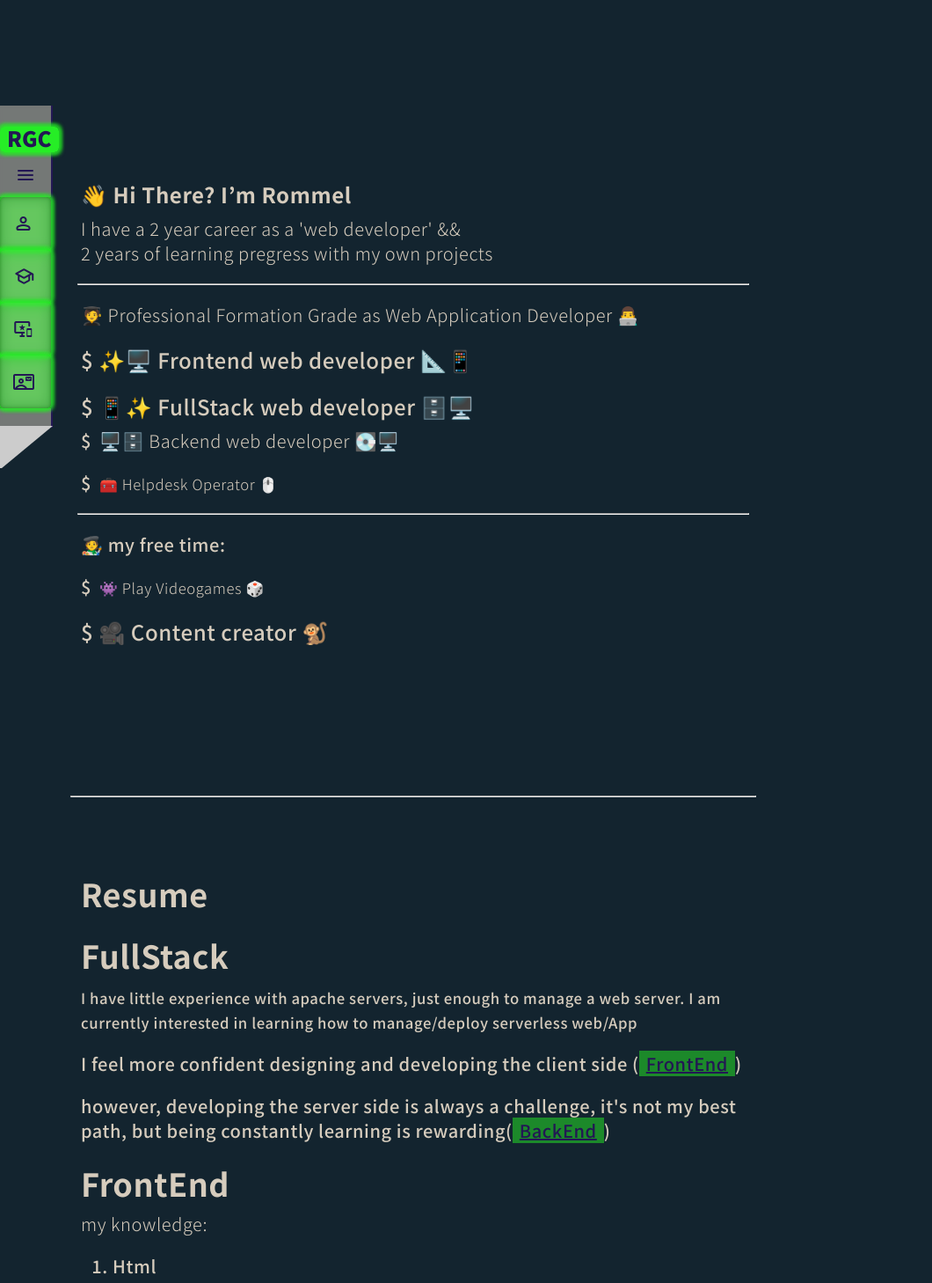
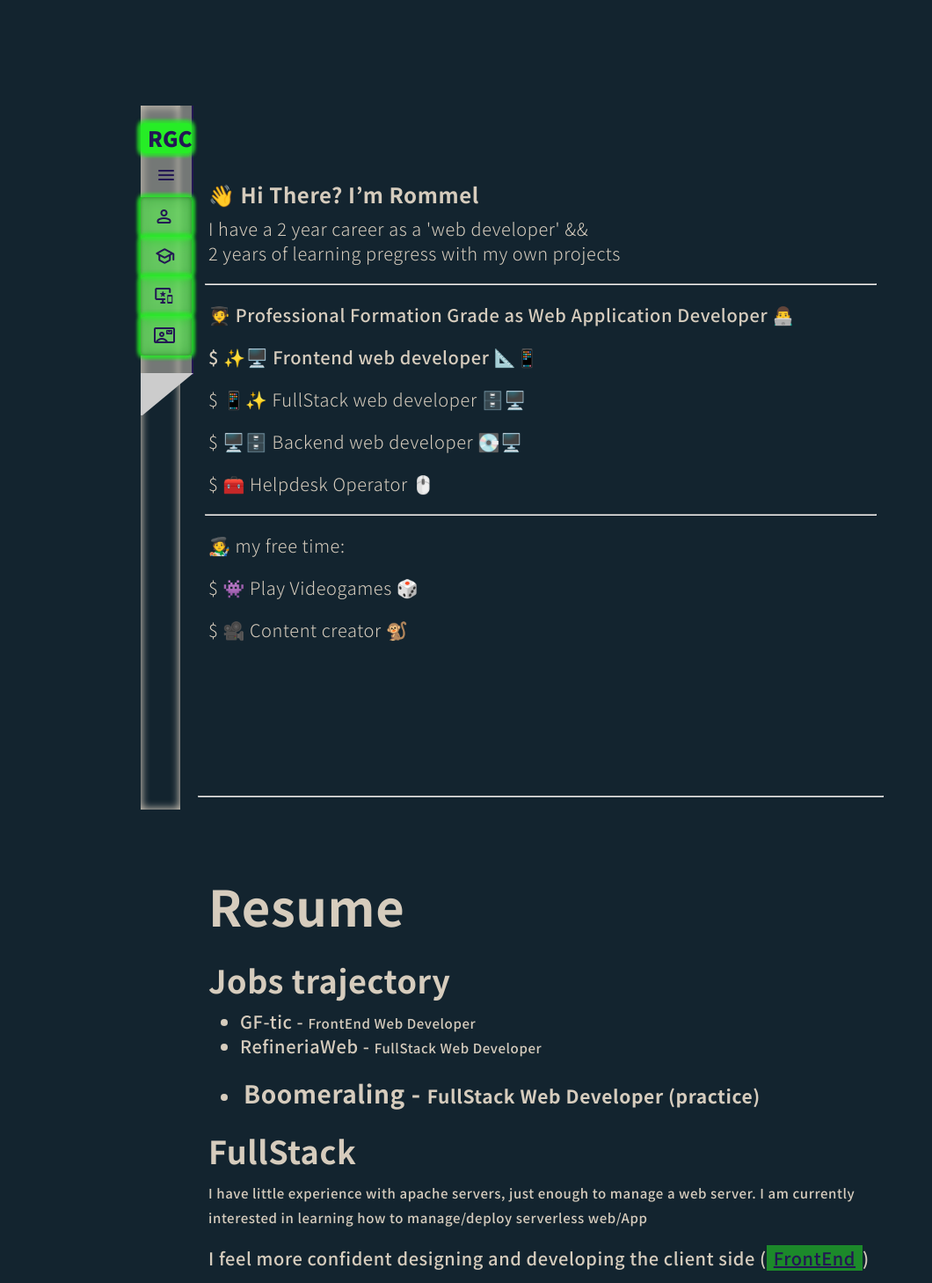
Before and after one commit to rmlgc/VueLanding, a Vue app: page / in a window 1280 px wide. Shown: the part 360-1818 px from the top of the page at 88% size, without its empty margins (0-1060 px from the left). Built offline with nearby package versions, Linux system fonts and the light colour scheme.

Commit message:
a long long time ago, a little coder did wrote, it's not simple stack work and push even if not work. don't judge my code

```diff
--- a/src/App.vue
+++ b/src/App.vue
@@ -74,6 +74,7 @@ const initIntersection = (element: any, elementIsVisible: any, elementScroll: an
 
 <template>
   <WipPage id="elWip" ref="elWip" class="content-full"></WipPage>
+  <div class="content-tablet m-auto">
   <main v-show="pageIsLoad">
     <header @click.self="isMenuOpen=!isMenuOpen" :class="`${isMenuOpen ? 'open bg-glass' : ''}`">
       <div
@@ -128,27 +129,27 @@ contact_mail
           I have a 2 year career as a 'web developer' && <span class="inline-block">2 years of learning pregress with my own projects</span>
         </p>
         <hr>
-        <p class="text-body2">🧑‍🎓 Professional Formation Grade as Web Application Developer 👨‍💻</p>
-        <p class="text-h6">
+        <p class="text-body1">🧑‍🎓 Professional Formation Grade as Web Application Developer 👨‍💻</p>
+        <p class="text-body1">
           $ ✨🖥️ Frontend web developer 📐📱
         </p>
-        <p class="text-h6">
+        <p class="text-body2">
           $ 📱✨ FullStack web developer 🗄️🖥️
         </p>
-        <p class="text-body1">
-          $ <span class="text-body2">🖥️🗄️ Backend web developer 💽🖥️</span>
+        <p class="text-body2">
+          $ 🖥️🗄️ Backend web developer 💽🖥️
         </p>
-        <p class="text-body1">
-          $ <small class="text-body2">🧰 Helpdesk Operator 🖱️</small>
+        <p class="text-body2">
+          $ 🧰 Helpdesk Operator 🖱️
         </p>
         <hr>
-        <p>
+        <p class="text-body2">
           🧑‍🎨 my free time:
         </p>
-        <p class="text-body1">
-          $ <small class="text-body2">👾 Play Videogames 🎲</small>
+        <p class="text-body2">
+          $ 👾 Play Videogames 🎲
         </p>
-        <p class="text-h6">
+        <p class="text-body2">
           $ 🎥 Content creator 🐒
         </p>
       </section>
@@ -158,7 +159,24 @@ contact_mail
       <hr/>
       </section>
       <section id="elResume" ref="elResume" class="content section-card">
-        <h2 class="text-h3"> Resume </h2>
+        <h2 class="text-h2"> Resume </h2>
+
+        <h3>Jobs trajectory</h3>
+        <ul>
+          <li data-jobStart="July 2022" data-jobEnd="Genuary 2023">
+            GF-tic - <small>FrontEnd Web Developer</small>
+          </li>
+          <li data-jobStart="June 2018" data-jobEnd="Novenber 2019">
+            RefineriaWeb - <small>FullStack Web Developer</small>
+          </li>
+          <li data-jobStart="October 2013" data-jobEnd="Novenber 2013">
+            <h4>Boomeraling - <small>FullStack Web Developer (practice)</small> </h4>
+            <p>
+
+            </p>
+          </li>
+        </ul>
+
         <div class="resume-content">
           <div class="resume-item resume-item--fullstack">
             <h3> FullStack</h3>
@@ -270,18 +288,7 @@ contact_mail
             FP grado medio SMR (Sistemas Microinformaticos y Redes)
           </li>
         </ul>
-        <h3>Jobs trajectory</h3>
-        <ul>
-          <li>
-            GF-tic
-          </li>
-          <li>
-            RefineriaWeb
-          </li>
-          <li>
-            Boomeraling
-          </li>
-        </ul>
+
       </section>
       <hr/>
       <section id="elPortfolio" ref="elPortfolio" class="content section-card wrap-center">
@@ -312,6 +319,7 @@ contact_mail
       </footer>
     </div>
   </main>
+</div>
 </template>
 
 <style scoped lang="scss">
@@ -348,7 +356,9 @@ contact_mail
     }
   }
 }
-
+header{
+  box-shadow: 0px 0px 10px 1px inset;
+}
 .header-menu {
   z-index: 10;
   font-size: inherit;
@@ -359,9 +369,18 @@ contact_mail
   border-right: chocolate 2px solid;
   border-right-color: var(--link-color);
   border-bottom-color: var(--link-color);
-  width: 60px;
+  width: 100%;
   max-width: 800px;
+  display: flex;
+  flex-flow: row;
+  .open &{
+      flex-flow: column;
+    }
+  @media only screen and (min-width:676px){
+    flex-flow: column;
+    width: 60px;
 
+  }
   &:after {
     position: absolute;
     top: 100%;
@@ -394,17 +413,27 @@ contact_mail
     margin: auto;
     cursor: pointer;
   }
-
+  &-head{
+    display: flex;
+    flex-flow: row;
+    @media only screen and (min-width:676px){
+      flex-flow: column;
+    }
+  }
   &-content {
     display: flex;
-    flex-flow: column;
+    flex-flow: row;
     justify-content: center;
     align-items: center;
-    @media screen and (max-width: 700px) {
-      //overflow-y: scroll;
+    box-shadow: inset black 0px 0px 5px;
+    flex: 1;
+    .open &{
+      flex-flow: column;
+    }
+    @media only screen and (min-width:676px){
       max-height: 265px;
+      flex-flow: column;
     }
-    box-shadow: inset black 0px 0px 5px;
   }
 
   &-full {
@@ -425,9 +454,11 @@ contact_mail
     text-align: left;
     cursor: pointer;
     flex: 1 0 100%;
-    min-height: 60px;
-    width: 100%;
-
+    min-height: 45px;
+    flex:1;
+    @media only screen and (min-width:676px){
+      width: 100%;
+    }
     &.active {
       animation: BgNeonLink 4s linear infinite;
     }
--- a/src/assets/base.css
+++ b/src/assets/base.css
@@ -73,7 +73,7 @@ h1, .text-h1 {
 }
 
 h2, .text-h2 {
-    font-size: 2rem;
+    font-size: 2.8rem;
 }
 
 h3, .text-h3 {
@@ -81,7 +81,7 @@ h3, .text-h3 {
 }
 
 h4, .text-h4 {
-    font-size: 1.6rem;
+    font-size: 1.4rem;
 }
 
 h5, .text-h5 {
@@ -102,3 +102,6 @@ h6, .text-h6 {
 .inline-block{
     display: inline-block;
 }
+small {
+    font-size: 75%;
+}
--- a/src/assets/main.css
+++ b/src/assets/main.css
@@ -14,12 +14,18 @@ header, footer
     margin-right: 8px;
     margin-left: 8px;
 }
-
+.content-tablet {
+    max-width: 960px;
+    margin-right: 8px;
+    margin-left: 8px;
+}
 .content-full {
     max-width: 2900px;
     margin: 0px;
 }
-
+.m-auto{
+    margin:auto;
+}
 .wrap-center {
     display: flex;
     justify-content: center;
@@ -79,7 +85,16 @@ a.active {
 main {
     display: flex;
     display: grid;
-    grid-template-columns: 60px minmax(300px, 1fr);
+    grid-template-columns: 1fr ;
+    grid-template-areas:
+    'body'
+    'header';
+}
+@media only screen and (min-width:676px){
+    main {
+        grid-template-columns: 45px minmax(300px, 1fr);
+        grid-template-areas:'header body ';
+    }
 }
 
 footer {
@@ -98,10 +113,19 @@ section {
 
 header {
     position: sticky;
-    top: 0px;
+    bottom: 0px;
     height: calc(100vh - calc(100vh - 100%));
     max-height: 100vh;
     z-index: 1;
+    grid-area: header;
+}
+.main-content{
+    grid-area: body;
+}
+@media only screen and (min-width:676px){
+    header {
+        top: 0px;
+    }
 }
 header.open{
     width: 100vw;
--- a/src/main.ts
+++ b/src/main.ts
@@ -4,6 +4,7 @@ import { createPinia } from 'pinia';
 import App from './App.vue';
 import router from './router';
 
+// import 'simplebar/dist/simplebar.min.css';
 import './assets/main.css';
 
 const app = createApp(App);
```
Also changed, not shown: .eslintrc.cjs.
